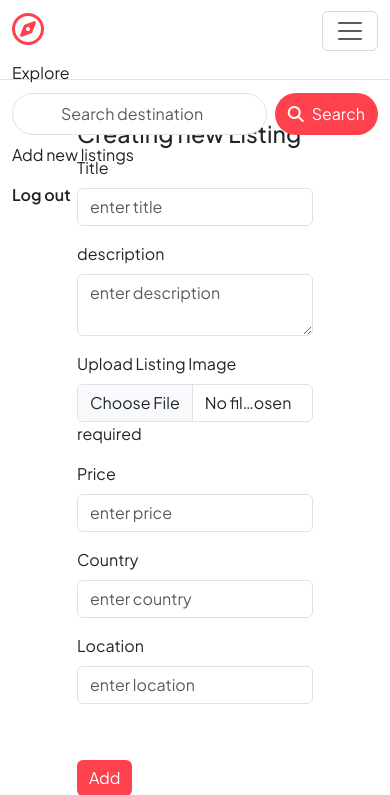
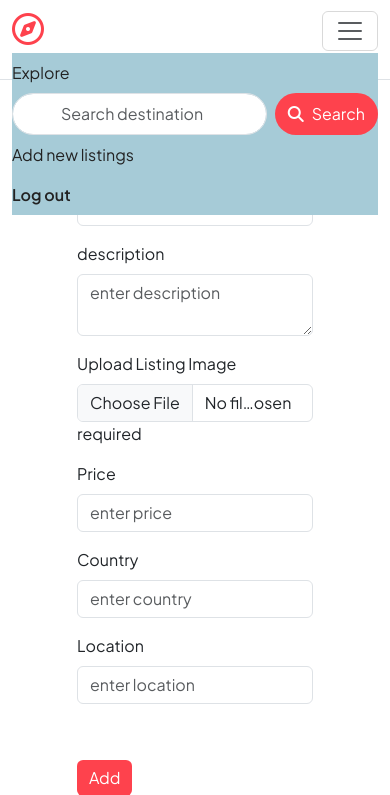
Before and after one commit to abhiMewada97/Cozyabode, a Node server app: page /listings/new in a window 390 px wide, after a click that opens the changed part. Shown: the top 795 px of the page. Run offline with Node 20, Linux system fonts and the light colour scheme; the visitor is signed in with stand-in values (Sample User, id 1); some libraries are stand-ins or nearby versions.

Commit message:
Navbar color change

```diff
--- a/views/includes/navbar.ejs
+++ b/views/includes/navbar.ejs
@@ -3,6 +3,12 @@
     background-color: #fe424d;
     color: white;
     border-radius: 25px;
+  }
+
+  @media screen and (max-width: 767px) {
+    .navbar-collapse{
+      background-color: rgb(166, 203, 215);
+    }
   }
 
   .search-btn:hover {
```
